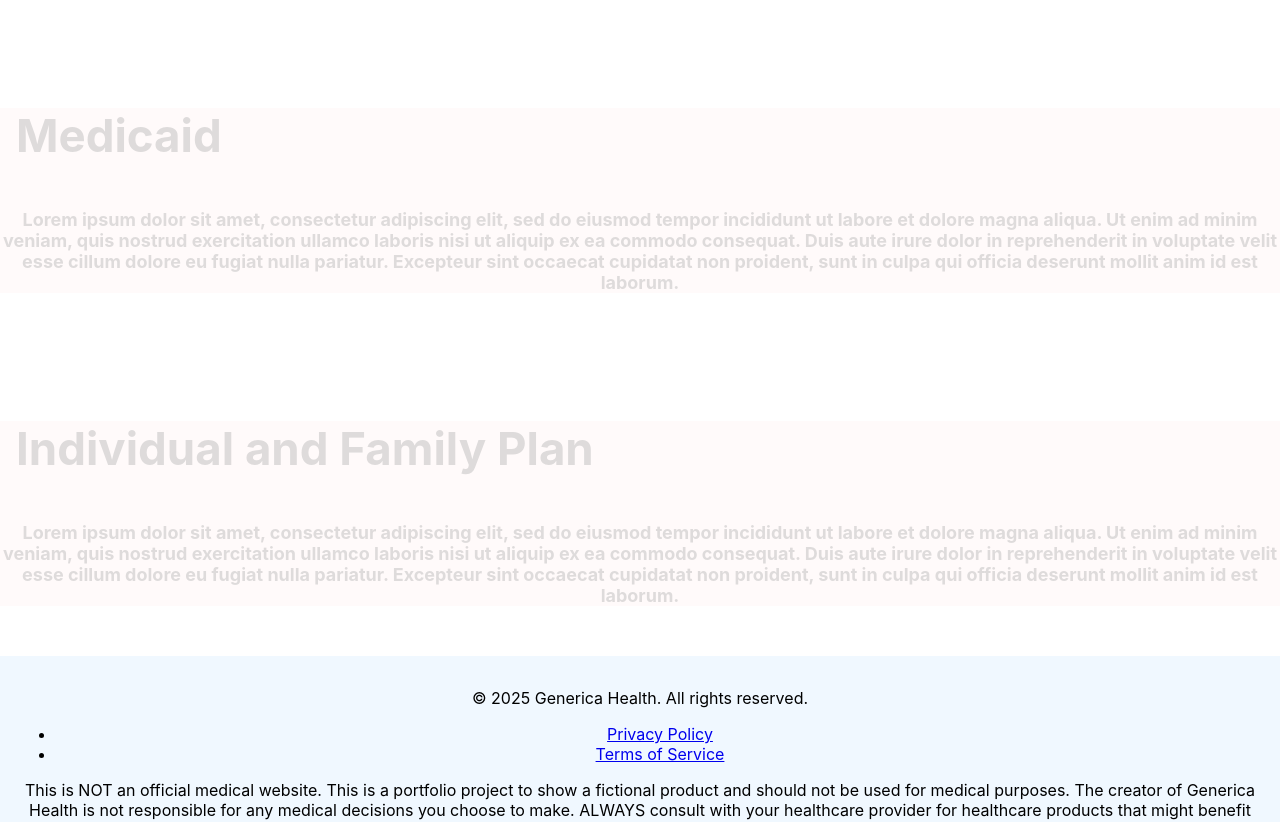
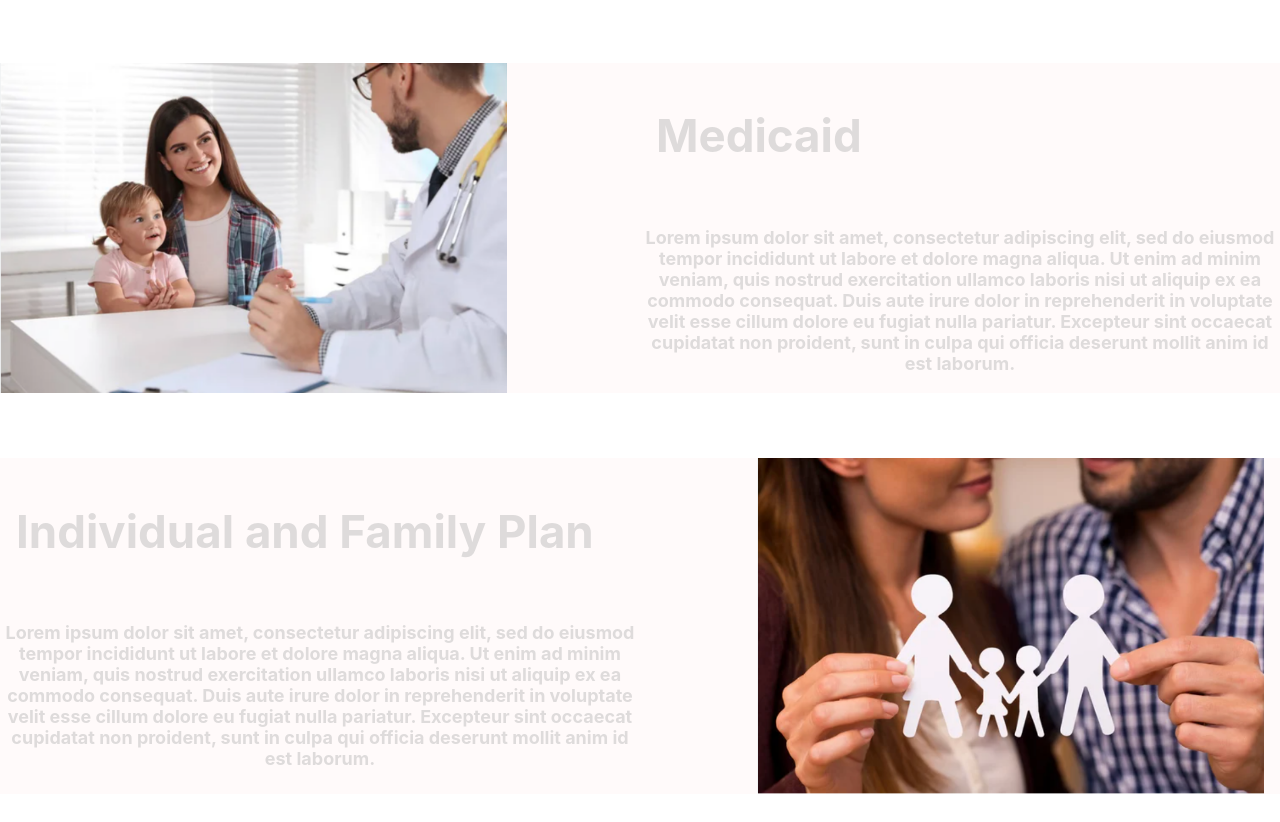
Before and after one commit to RickyFig17/Generica-Health, a React (Create React App) app: page / in a window 1280 px wide. Shown: the part 719-1541 px from the top of the page. Built offline with nearby package versions, Linux system fonts and the light colour scheme.

Commit message:
adding the rest of the images

```diff
--- a/src/Home.js
+++ b/src/Home.js
@@ -1,7 +1,8 @@
 import React from "react";
 import "./Home.scss";
-import Medicare from "./Medicare";
 import oldlady from "./images/oldlady.png";
+import family from "./images/family.png";
+import ifp from "./images/ifp.png";
 
 const Home = () => {
   return (
@@ -35,8 +36,11 @@ function MedicaidHome() {
     "Lorem ipsum dolor sit amet, consectetur adipiscing elit, sed do eiusmod tempor incididunt ut labore et dolore magna aliqua. Ut enim ad minim veniam, quis nostrud exercitation ullamco laboris nisi ut aliquip ex ea commodo consequat. Duis aute irure dolor in reprehenderit in voluptate velit esse cillum dolore eu fugiat nulla pariatur. Excepteur sint occaecat cupidatat non proident, sunt in culpa qui officia deserunt mollit anim id est laborum.";
   return (
     <div className="medicaid-home-wrapper">
-      <h3>{title}</h3>
-      <p>{message}</p>
+      <div className="title-message-wrapper">
+        <h3>{title}</h3>
+        <p>{message}</p>
+      </div>
+      <img src={family} alt="family" className="family"></img>
     </div>
   );
 }
@@ -47,8 +51,11 @@ function IfpHome() {
     "Lorem ipsum dolor sit amet, consectetur adipiscing elit, sed do eiusmod tempor incididunt ut labore et dolore magna aliqua. Ut enim ad minim veniam, quis nostrud exercitation ullamco laboris nisi ut aliquip ex ea commodo consequat. Duis aute irure dolor in reprehenderit in voluptate velit esse cillum dolore eu fugiat nulla pariatur. Excepteur sint occaecat cupidatat non proident, sunt in culpa qui officia deserunt mollit anim id est laborum.";
   return (
     <div className="ifp-home-wrapper">
-      <h3>{title}</h3>
-      <p>{message}</p>
+      <div className="title-message-wrapper">
+        <h3>{title}</h3>
+        <p>{message}</p>
+      </div>
+      <img src={ifp} alt="ifp" className="ifp"></img>
     </div>
   );
 }
--- a/src/Home.scss
+++ b/src/Home.scss
@@ -17,12 +17,23 @@
   }
 }
 
-.medicare-home-wrapper {
+.medicare-home-wrapper,
+.medicaid-home-wrapper,
+.ifp-home-wrapper {
   display: flex;
   justify-content: space-between;
 }
 
-.oldlady {
+.medicaid-home-wrapper {
+  flex-direction: row-reverse;
+}
+
+.oldlady, .family, .ifp {
+  width: 13em;
+  margin-right: 1rem;
+}
+
+.family {
   width: 13em;
   margin-right: 1rem;
 }
```
Also changed, not shown: src/images/family.png (added), src/images/ifp.png (added).
